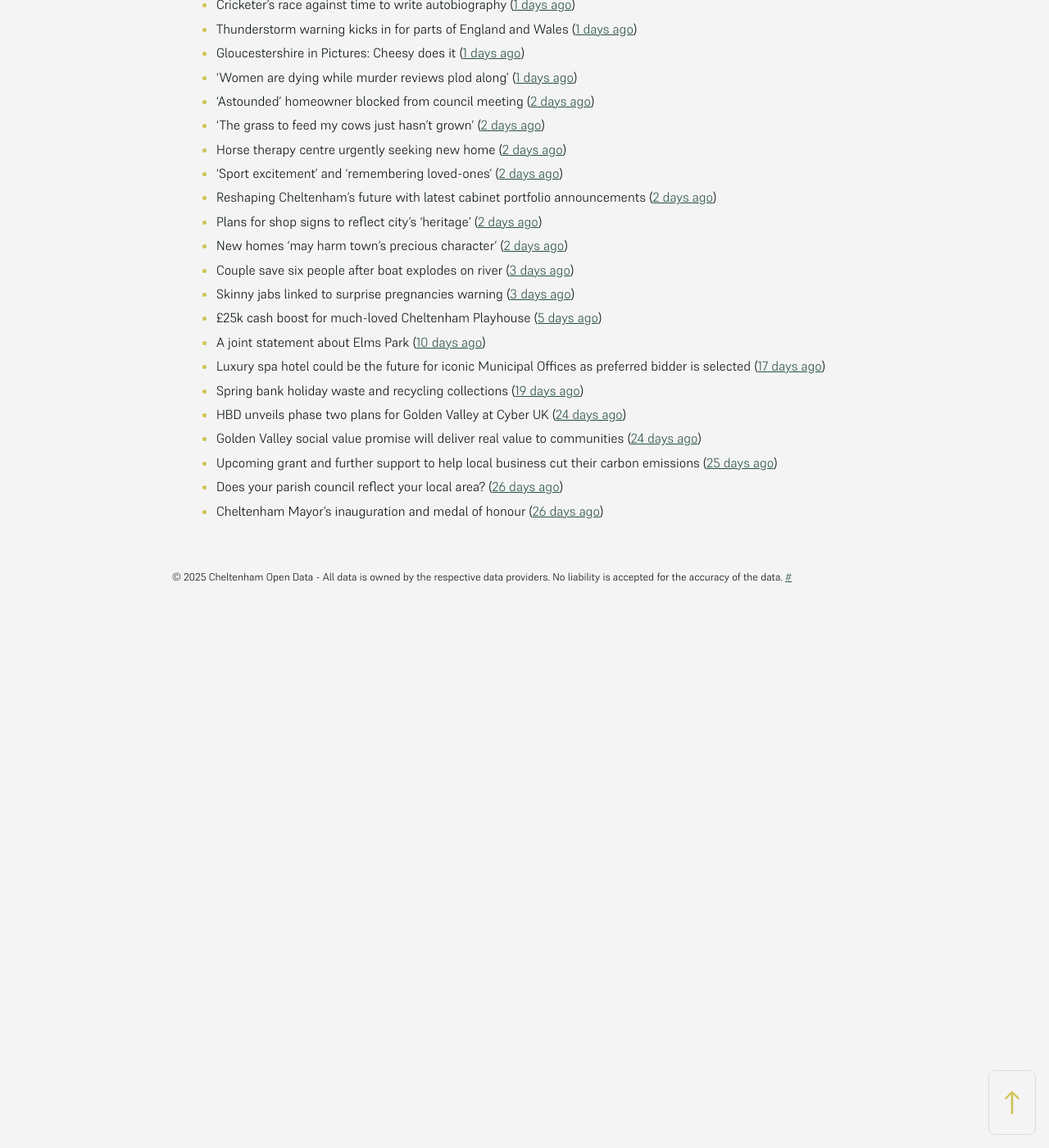
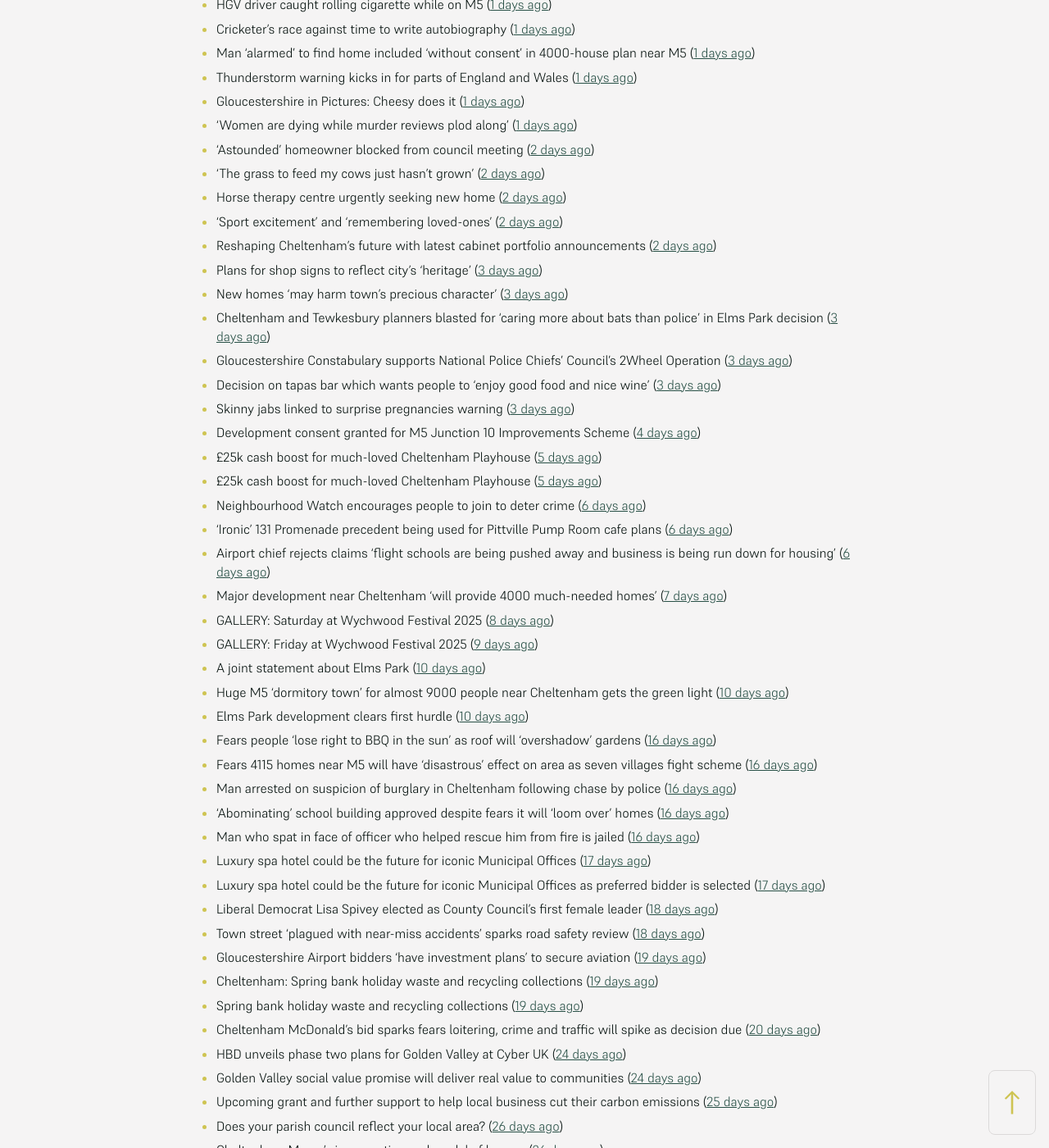
Before and after one commit to mat-0/cheltenham-open-data, a Jekyll site: the page built from _pages/news.md, in a window 1280 px wide and 1400 px high, scrolled down 554 px. Shown: the whole window at 82% size. Built offline with Jekyll 4.4.1, drawn with Linux system fonts in a browser that asks for light colours; before the commit the page ends 1297 px from its top, so only the background shows below that; some of the changed text lies outside the part shown.

Commit message:
Updated 2025-06-09 05:58:02

```diff
--- a/_pages/news.md
+++ b/_pages/news.md
@@ -12,13 +12,15 @@ _sources: BBC, Glos Police, Cheltenham Borough Council, and Glos news centre_
 [Get this page as daily RSS feed](/daily.rss)
 
 <!-- news_marker starts -->
-- Decision due on new community and sports hub ([12 hours ago](https://www.bbc.com/news/articles/cy4k5kv0v2go))
-- Exhibition shines light on River Wye pollution ([17 hours ago](https://www.bbc.com/news/articles/c62814zl1q5o))
-- Travel warning as 11 day Severn Tunnel works start ([22 hours ago](https://www.bbc.com/news/articles/c5yk6z54e2zo))
-- Ex-footballer jailed and could trams return to city? ([22 hours ago](https://www.bbc.com/news/articles/cre90yyq33yo))
+- Roadworks warning as slip road to close for months ([30 minutes ago](https://www.bbc.com/news/articles/c308j6d7ngno))
+- Decision due on new community and sports hub ([13 hours ago](https://www.bbc.com/news/articles/cy4k5kv0v2go))
+- Exhibition shines light on River Wye pollution ([18 hours ago](https://www.bbc.com/news/articles/c62814zl1q5o))
+- Travel warning as 11 day Severn Tunnel works start ([23 hours ago](https://www.bbc.com/news/articles/c5yk6z54e2zo))
+- Ex-footballer jailed and could trams return to city? ([23 hours ago](https://www.bbc.com/news/articles/cre90yyq33yo))
 - Arson probe after tent with dog inside set on fire ([1 days ago](https://www.bbc.com/news/articles/cj42gp7n744o))
 - HGV driver caught rolling cigarette while on M5 ([1 days ago](https://www.bbc.com/news/articles/cx2ekrky144o))
 - Cricketer's race against time to write autobiography ([1 days ago](https://www.bbc.com/news/articles/cy4ke8xw5j7o))
+- Man ‘alarmed’ to find home included ‘without consent’ in 4000-house plan near M5 ([1 days ago](https://gloucesternewscentre.co.uk/man-alarmed-to-find-home-included-without-consent-in-4000-house-plan-near-m5/))
 - Thunderstorm warning kicks in for parts of England and Wales ([1 days ago](https://www.bbc.com/news/articles/cq851x1y9eqo))
 - Gloucestershire in Pictures: Cheesy does it ([1 days ago](https://www.bbc.com/news/articles/cj6rpwjk192o))
 - 'Women are dying while murder reviews plod along' ([1 days ago](https://www.bbc.com/news/articles/cj3j7308r35o))
@@ -27,14 +29,37 @@ _sources: BBC, Glos Police, Cheltenham Borough Council, and Glos news centre_
 - Horse therapy centre urgently seeking new home ([2 days ago](https://www.bbc.com/news/articles/clyqx775r2yo))
 - 'Sport excitement' and 'remembering loved-ones' ([2 days ago](https://www.bbc.com/news/articles/cly379zl9qwo))
 - Reshaping Cheltenham’s future with latest cabinet portfolio announcements ([2 days ago](https://www.cheltenham.gov.uk/news/article/3018/reshaping_cheltenhams_future_with_latest_cabinet_portfolio_announcements))
-- Plans for shop signs to reflect city's 'heritage' ([2 days ago](https://www.bbc.com/news/articles/c77153njmlko))
-- New homes 'may harm town's precious character' ([2 days ago](https://www.bbc.com/news/articles/c5yxr023e19o))
-- Couple save six people after boat explodes on river ([3 days ago](https://www.bbc.com/news/articles/cq54p798dxlo))
+- Plans for shop signs to reflect city's 'heritage' ([3 days ago](https://www.bbc.com/news/articles/c77153njmlko))
+- New homes 'may harm town's precious character' ([3 days ago](https://www.bbc.com/news/articles/c5yxr023e19o))
+- Cheltenham and Tewkesbury planners blasted for ‘caring more about bats than police’ in Elms Park decision ([3 days ago](https://gloucesternewscentre.co.uk/cheltenham-and-tewkesbury-planners-blasted-for-caring-more-about-bats-than-police-in-elms-park-decision/))
+- Gloucestershire Constabulary supports National Police Chiefs’ Council’s 2Wheel Operation ([3 days ago](https://gloucesternewscentre.co.uk/gloucestershire-constabulary-supports-national-police-chiefs-councils-2wheel-operation/))
+- Decision on tapas bar which wants people to ‘enjoy good food and nice wine’ ([3 days ago](https://gloucesternewscentre.co.uk/decision-on-tapas-bar-which-wants-people-to-enjoy-good-food-and-nice-wine/))
 - Skinny jabs linked to surprise pregnancies warning ([3 days ago](https://www.bbc.co.uk/sounds/play/p0lgh4cd))
+- Development consent granted for M5 Junction 10 Improvements Scheme ([4 days ago](https://gloucesternewscentre.co.uk/development-consent-granted-for-m5-junction-10-improvements-scheme/))
+- £25k cash boost for much-loved Cheltenham Playhouse ([5 days ago](https://gloucesternewscentre.co.uk/25k-cash-boost-for-much-loved-cheltenham-playhouse/))
 - £25k cash boost for much-loved Cheltenham Playhouse ([5 days ago](https://www.cheltenham.gov.uk/news/article/3017/25k_cash_boost_for_much-loved_cheltenham_playhouse))
+- Neighbourhood Watch encourages people to join to deter crime ([6 days ago](https://gloucesternewscentre.co.uk/neighbourhood-watch-encourages-people-to-join-to-deter-crime/))
+- ‘Ironic’ 131 Promenade precedent being used for Pittville Pump Room cafe plans ([6 days ago](https://gloucesternewscentre.co.uk/ironic-131-promenade-precedent-being-used-for-pittville-pump-room-cafe-plans/))
+- Airport chief rejects claims ‘flight schools are being pushed away and business is being run down for housing’ ([6 days ago](https://gloucesternewscentre.co.uk/airport-chief-rejects-claims-flight-schools-are-being-pushed-away-and-business-is-being-run-down-for-housing/))
+- Major development near Cheltenham ‘will provide 4000 much-needed homes’ ([7 days ago](https://gloucesternewscentre.co.uk/major-development-near-cheltenham-will-provide-4000-much-needed-homes/))
+- GALLERY: Saturday at Wychwood Festival 2025 ([8 days ago](https://gloucesternewscentre.co.uk/gallery-saturday-at-wychwood-festival-2025/))
+- GALLERY: Friday at Wychwood Festival 2025 ([9 days ago](https://gloucesternewscentre.co.uk/gallery-friday-at-wychwood-festival-2025/))
 - A joint statement about Elms Park ([10 days ago](https://www.cheltenham.gov.uk/news/article/3015/a_joint_statement_about_elms_park))
+- Huge M5 ‘dormitory town’ for almost 9000 people near Cheltenham gets the green light ([10 days ago](https://gloucesternewscentre.co.uk/huge-m5-dormitory-town-for-almost-9000-people-near-cheltenham-gets-the-green-light/))
+- Elms Park development clears first hurdle ([10 days ago](https://gloucesternewscentre.co.uk/elms-park-development-clears-first-hurdle/))
+- Fears people ‘lose right to BBQ in the sun’ as roof will ‘overshadow’ gardens ([16 days ago](https://gloucesternewscentre.co.uk/fears-people-lose-right-to-bbq-in-the-sun-as-roof-will-overshadow-gardens/))
+- Fears 4115 homes near M5 will have ‘disastrous’ effect on area as seven villages fight scheme ([16 days ago](https://gloucesternewscentre.co.uk/fears-4115-homes-near-m5-will-have-disastrous-effect-on-area-as-seven-villages-fight-scheme/))
+- Man arrested on suspicion of burglary in Cheltenham following chase by police ([16 days ago](https://gloucesternewscentre.co.uk/man-arrested-on-suspicion-of-burglary-in-cheltenham-following-chase-by-police/))
+- ‘Abominating’ school building approved despite fears it will ‘loom over’ homes ([16 days ago](https://gloucesternewscentre.co.uk/abominating-school-building-approved-despite-fears-it-will-loom-over-homes/))
+- Man who spat in face of officer who helped rescue him from fire is jailed ([16 days ago](https://gloucesternewscentre.co.uk/man-who-spat-in-face-of-officer-who-helped-rescue-him-from-fire-is-jailed/))
+- Luxury spa hotel could be the future for iconic Municipal Offices ([17 days ago](https://gloucesternewscentre.co.uk/luxury-spa-hotel-could-be-the-future-for-iconic-municipal-offices/))
 - Luxury spa hotel could be the future for iconic Municipal Offices as preferred bidder is selected ([17 days ago](https://www.cheltenham.gov.uk/news/article/3014/luxury_spa_hotel_could_be_the_future_for_iconic_municipal_offices_as_preferred_bidder_is_selected))
+- Liberal Democrat Lisa Spivey elected as County Council’s first female leader ([18 days ago](https://gloucesternewscentre.co.uk/liberal-democrat-lisa-spivey-elected-as-county-councils-first-female-leader/))
+- Town street ‘plagued with near-miss accidents’ sparks road safety review ([18 days ago](https://gloucesternewscentre.co.uk/town-street-plagued-with-near-miss-accidents-sparks-road-safety-review/))
+- Gloucestershire Airport bidders ‘have investment plans’ to secure aviation ([19 days ago](https://gloucesternewscentre.co.uk/gloucestershire-airport-bidders-have-investment-plans-to-secure-aviation/))
+- Cheltenham: Spring bank holiday waste and recycling collections ([19 days ago](https://gloucesternewscentre.co.uk/cheltenham-spring-bank-holiday-waste-and-recycling-collections/))
 - Spring bank holiday waste and recycling collections ([19 days ago](https://www.cheltenham.gov.uk/news/article/3013/spring_bank_holiday_waste_and_recycling_collections))
+- Cheltenham McDonald’s bid sparks fears loitering, crime and traffic will spike as decision due ([20 days ago](https://gloucesternewscentre.co.uk/cheltenham-mcdonalds-bid-sparks-fears-loitering-crime-and-traffic-will-spike-as-decision-due/))
 - HBD unveils phase two plans for Golden Valley at Cyber UK ([24 days ago](https://www.cheltenham.gov.uk/news/article/3012/hbd_unveils_phase_two_plans_for_golden_valley_at_cyber_uk))
 - Golden Valley social value promise will deliver real value to communities ([24 days ago](https://www.cheltenham.gov.uk/news/article/3011/golden_valley_social_value_promise_will_deliver_real_value_to_communities))
 - Upcoming grant and further support to help local business cut their carbon emissions ([25 days ago](https://www.cheltenham.gov.uk/news/article/3010/upcoming_grant_and_further_support_to_help_local_business_cut_their_carbon_emissions))
```
Also changed, not shown: _data/flood.json (+4 -4 lines), index.md (+5 -5 lines).
